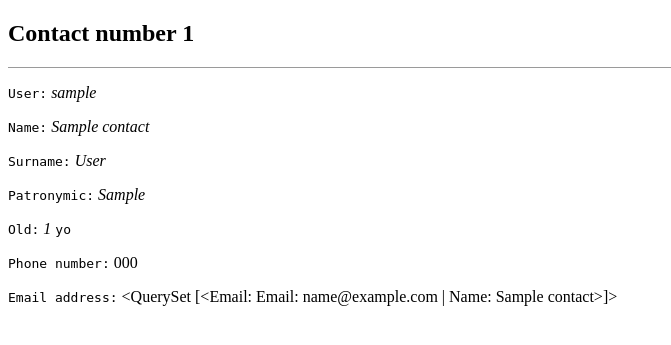
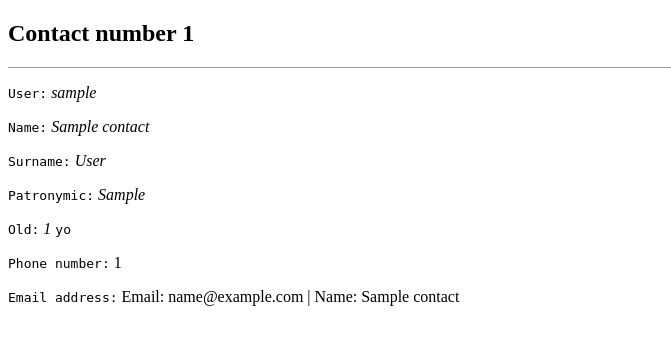
Before and after one commit to ArtMot99/AdressBook, a Django app: template address/templates/address/info_about_contact.html in a window 1280 px wide. Shown: the top 345 px of the page, without its empty margins (0-671 px from the left). Run offline with Django 4.2, Linux system fonts and the light colour scheme; tables that the repository leaves empty hold one stand-in row (values such as "Sample post"); the template is opened without the code that fills it: values that come from a table or form of the project are taken from there, most other values are stand-ins (such as "Sample title", 1, 10 or a date in 2020).

Commit message:
Применен фильтр join or default для контактов.

```diff
--- a/address/templates/address/info_about_contact.html
+++ b/address/templates/address/info_about_contact.html
@@ -12,7 +12,7 @@
         <p><tt>Surname:</tt> <em>{{ contact.surname }}</em></p>
         <p><tt>Patronymic:</tt> <em>{{ contact.patronymic }}</em></p>
         <p><tt>Old:</tt> <em>{{ contact.old }}</em> <tt>yo</tt></p>
-        <p><tt>Phone number:</tt> {{ phone_numbers|default:'Nothing' }}</p>
-        <p><tt>Email address:</tt> {{ emails|default:'Nothing' }}</p>
+        <p><tt>Phone number:</tt> {{ phone_numbers|join:',  '|default:'Nothing' }}</p>
+        <p><tt>Email address:</tt> {{ emails|join:',  '|default:'Nothing' }}</p>
 </body>
 </html>
```
